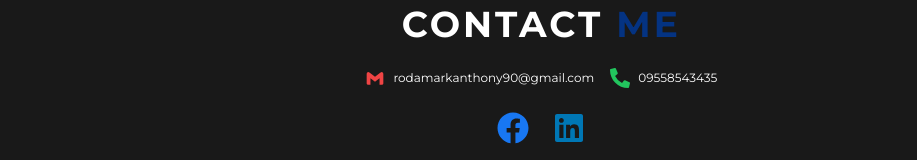
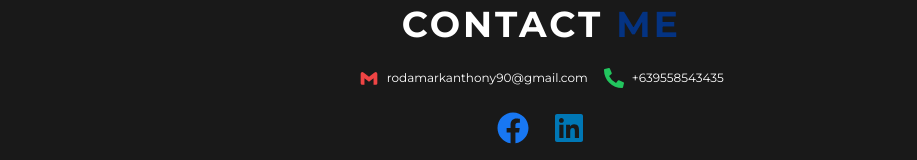
Before and after one commit to Mark-Anthony-Roda/mark-anthony-roda, a Next.js app: page / in a window 1280 px wide. Shown: the part 2834-2994 px from the top of the page, without its empty margins (97-1014 px from the left). Built offline with nearby package versions, Linux system fonts and the light colour scheme.

Commit message:
refactor: contact number
Signed-off-by: Mark-Anthony-Roda <rodamarkanthony90@gmail.com>

```diff
--- a/components/sections/Socials.tsx
+++ b/components/sections/Socials.tsx
@@ -47,7 +47,7 @@ export default function Socials() {
             className="text-xs"
             style={{ color: classTheme[theme]?.textColor }}
           >
-            09558543435
+            +639558543435
           </p>
         </div>
       </div>
```
